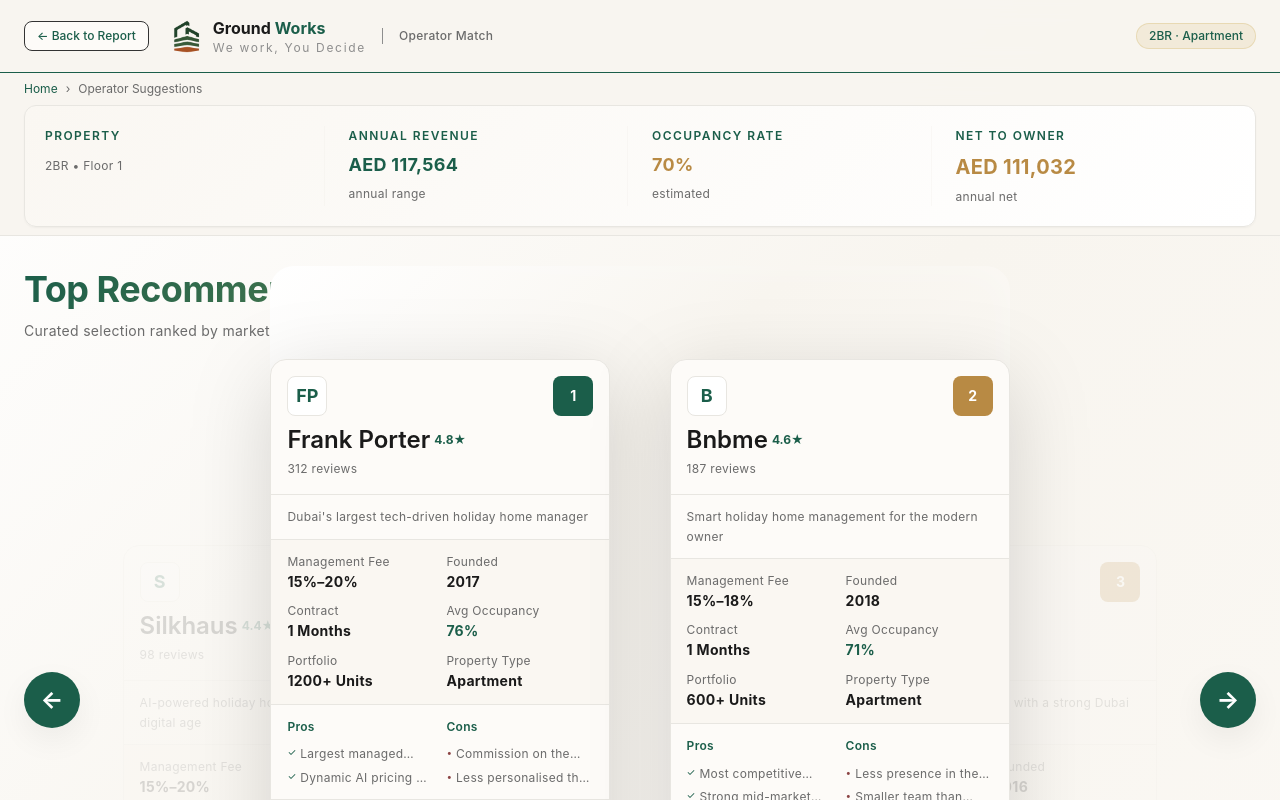
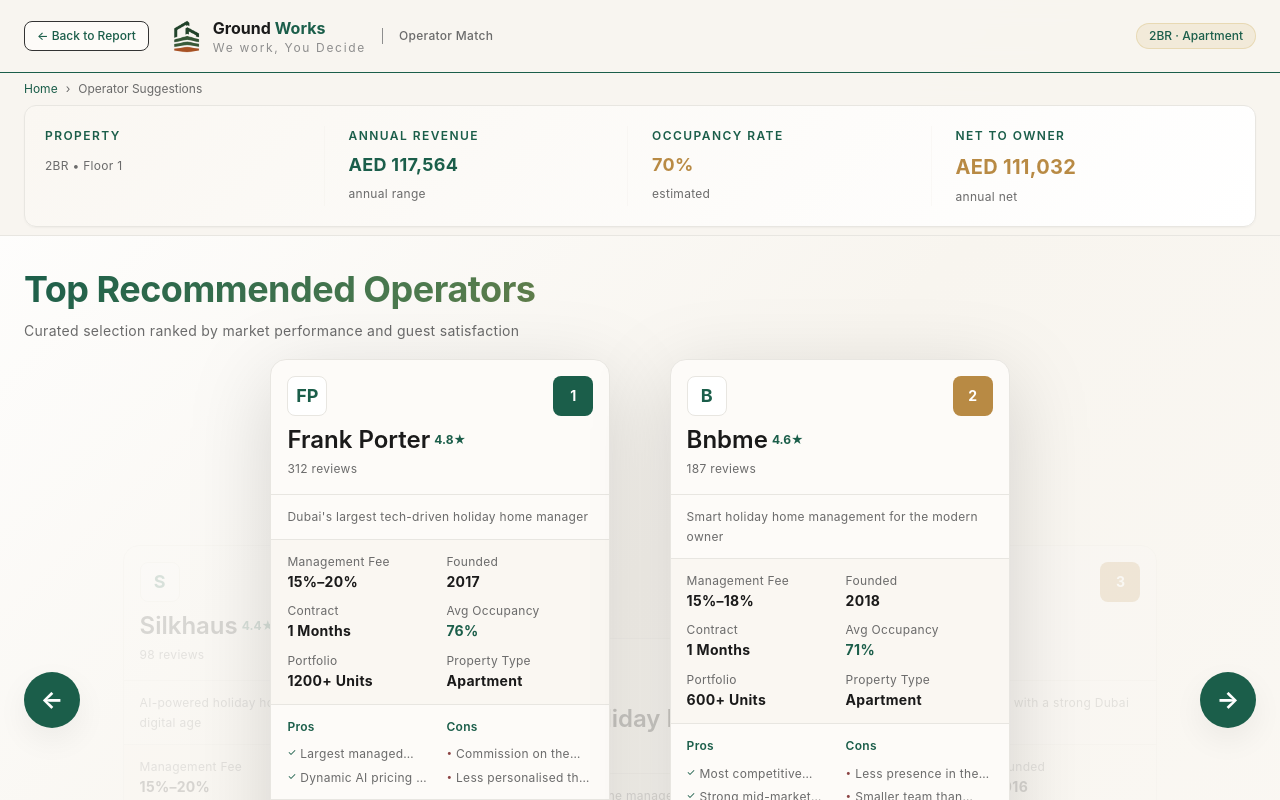
Before and after one commit to lmoraes55-cyber/property-estimator, a Next.js app: page /operators in a window 1280 px wide. Shown: the top 800 px of the page. Built offline with nearby package versions, Linux system fonts and the light colour scheme.

Commit message:
Revert "Create premium stage mask to hide background cards and improve carousel depth"
This reverts commit 9e331b9835f77deb2fcae3049ac4760227e72a53.

```diff
--- a/app/operators/page.tsx
+++ b/app/operators/page.tsx
@@ -1274,7 +1274,7 @@
             <div className="absolute" style={{
               left: "50%",
               top: "40%",
-              zIndex: 1,
+              zIndex: 2,
               transition: "all 500ms ease-out",
               pointerEvents: "none",
               width: "340px",
@@ -1314,20 +1314,6 @@
                 </div>
               )}
             </div>
-
-            {/* PREMIUM STAGE MASK - Hide background cards in featured card zone */}
-            <div className="absolute" style={{
-              left: "50%",
-              top: "-20%",
-              zIndex: 2,
-              pointerEvents: "none",
-              width: "740px",
-              height: "760px",
-              marginLeft: "-370px",
-              background: "linear-gradient(135deg, #FFFFFF 0%, " + colors.bgMain + " 35%, " + colors.bgSection + " 100%)",
-              borderRadius: "24px",
-              boxShadow: "inset 0 0 40px rgba(255, 255, 255, 0.3)"
-            }}></div>
 
             {/* FRONT LAYER - 2 prominent elevated cards - EXACT SAME 340px x 620px SIZE */}
 
```
